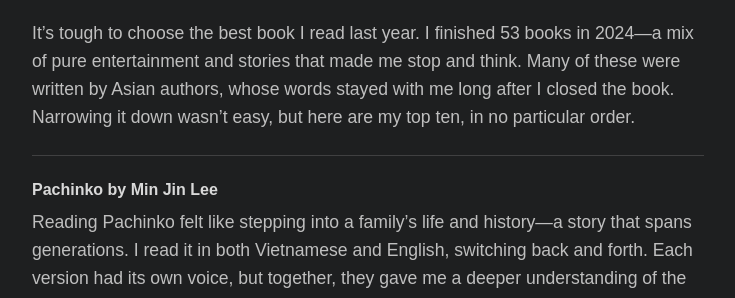
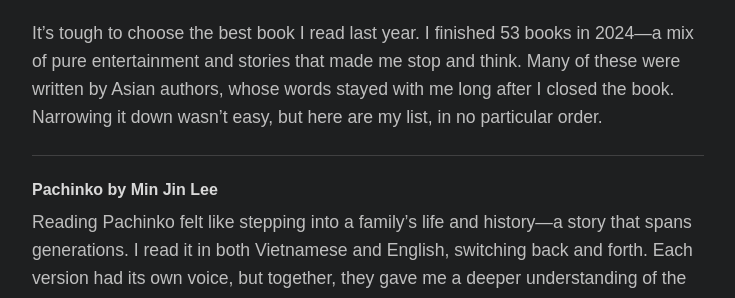
Before and after one commit to xkhanhnguyen/blog, a Jekyll site: the page built from _posts/2025-01-27-best-books-of-2024.md, in a window 1280 px wide and 900 px high. Shown: the part 190-488 px from the top of the window, without its empty margins (272-1007 px from the left). Built offline with Jekyll 4.4.1, drawn with Linux system fonts in a browser that asks for light colours.

Commit message:
update post

```diff
--- a/_posts/2025-01-27-best-books-of-2024.md
+++ b/_posts/2025-01-27-best-books-of-2024.md
@@ -5,7 +5,7 @@
 categories: jekyll update
 ---
 
-It’s tough to choose the best book I read last year. I finished 53 books in 2024—a mix of pure entertainment and stories that made me stop and think. Many of these were written by Asian authors, whose words stayed with me long after I closed the book. Narrowing it down wasn’t easy, but here are my top ten, in no particular order.
+It’s tough to choose the best book I read last year. I finished 53 books in 2024—a mix of pure entertainment and stories that made me stop and think. Many of these were written by Asian authors, whose words stayed with me long after I closed the book. Narrowing it down wasn’t easy, but here are my list, in no particular order.
 
 ---
 
```
